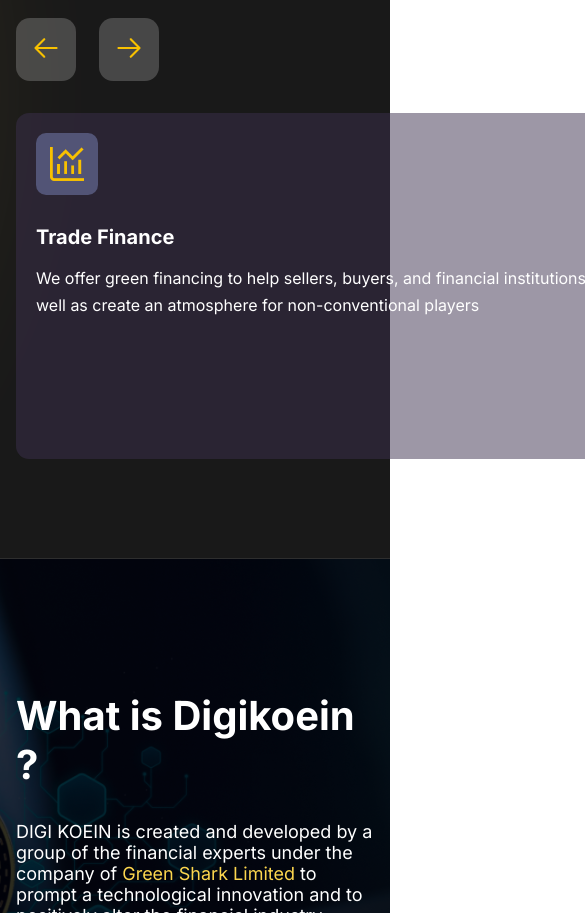
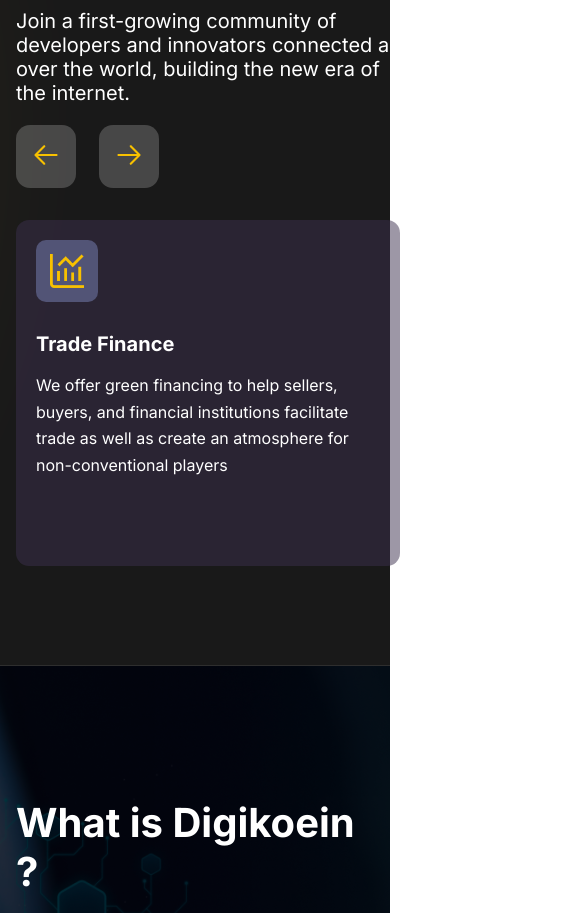
Before and after one commit to Jahid0178/digi-koein-task, a React (Vite) app: page / in a window 390 px wide. Shown: the part 1118-2031 px from the top of the page, 585 px wide, since content can reach past the window. Built offline with nearby package versions, Linux system fonts and the light colour scheme.

Commit message:
fix: fixed css mediaquery issue

```diff
--- a/src/styles/home.scss
+++ b/src/styles/home.scss
@@ -136,10 +136,6 @@
           display: none !important;
         }
 
-        @media screen and (max-width: 442px) {
-          max-width: 384px;
-        }
-
         @media screen and (max-width: 768px) {
           max-width: 734px;
         }
@@ -149,6 +145,10 @@
           // max-width: 390px;
           width: 100%;
           transform: translateY(0);
+        }
+
+        @media screen and (max-width: 442px) {
+          max-width: 384px;
         }
       }
 
```
